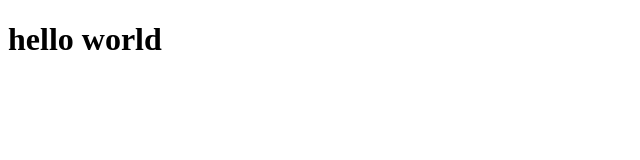
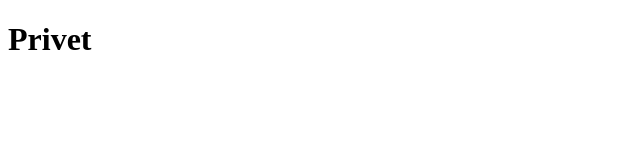
Before and after one commit to den1s109/myFirtsProject, a plain HTML site: page index.html in a window 1280 px wide. Shown: the whole page, without its empty margins (0-640 px from the left). Drawn offline with Linux system fonts and the light colour scheme.

Commit message:
hello add

```diff
--- a/index.html
+++ b/index.html
@@ -8,6 +8,6 @@
     <link rel="stylesheet" href="style.css">
 </head>
 <body>
-    <h1>hello world</h1>
+    <h1>Privet</h1>
 </body>
 </html>
```
